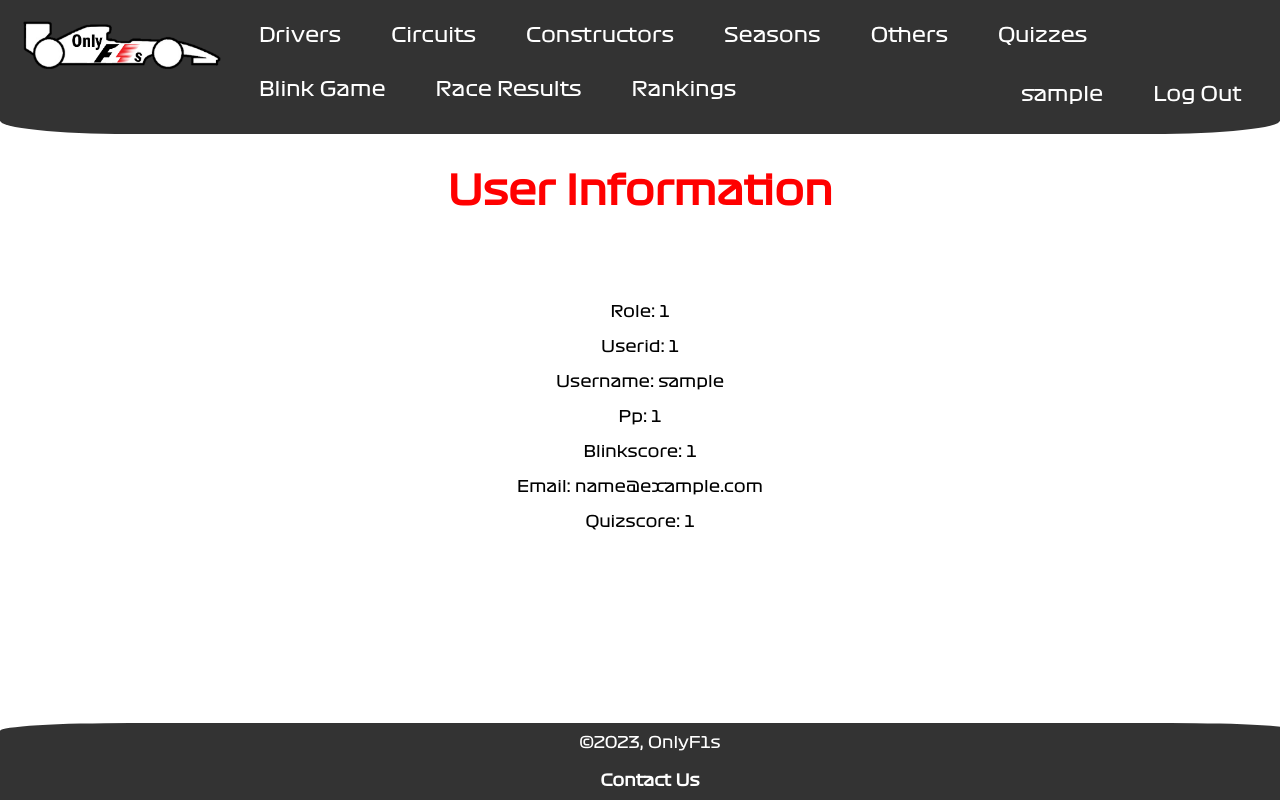
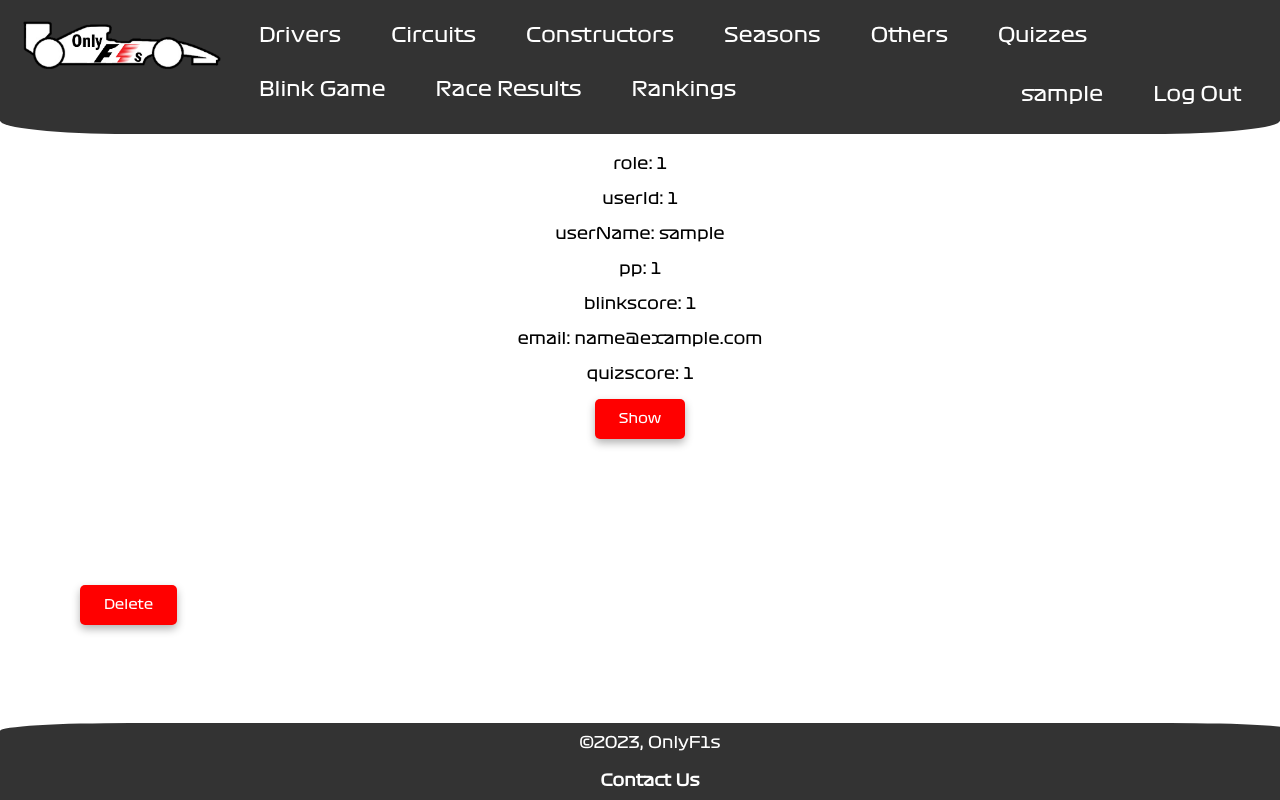
Before and after one commit to itudb2319/itudb2319, a Flask app: page /user in a window 1280 px wide. Run offline with Flask 3, Linux system fonts and the light colour scheme; the visitor is signed in with stand-in values (Sample User, id 1); parts of the project's set-up code (start-up, migrations or seed data) failed here and were passed over.

Commit message:
Revert to back

```diff
--- a/app/templates/user.html
+++ b/app/templates/user.html
@@ -1,16 +1,49 @@
 {% extends 'layout.html' %}
 
-{% block title %}User Information{% endblock %}
+{% block title %}Driver Details{% endblock %}
+
+{% block head %}
+    {{ super() }}
+    <script>
+        function changeVisibility(button){
+            var element = document.getElementById("insertForm");
+
+            if (element.style.visibility == "visible") {
+                button.innerText = "Show"
+                element.style.visibility = "hidden";
+            }
+            else {
+                button.innerText = "Hide"
+                element.style.visibility = "visible";
+            }
+
+        }
+    </script>
+{% endblock %}
 
 {% block content %}
-<h1>User Information</h1>
 
-<br>
-<br>
-
-<div style="text-align: center;">
+<div class="center">
 {% for key, value in session.items() %}
-    <p>{{ key|capitalize }}: {{ value }}</p>
+    <p>{{ key }}: {{ value }}</p>
 {% endfor %}
 </div>
+
+<div class="center">
+    <button class="f1-button" onclick="changeVisibility(this);">Show</button>
+    <div id="insertForm" style="visibility: hidden;">
+        <form method="post" class="center">
+            <label for="userName">Username: </label>
+            <input type="text" id="userName" name="userName" placeholder="{{ session['userName'] }}"><br>
+            <label for="email">Email: </label>
+            <input type="text" id="email" name="email" placeholder="{{ session['email'] }}"><br>
+            <input type="submit" value="Submit">
+        </form>
+    </div>
+</div>
+
+<form method="post">
+    <input class="f1-button" type="submit" value="Delete">
+</form>
+
 {% endblock %}
```
